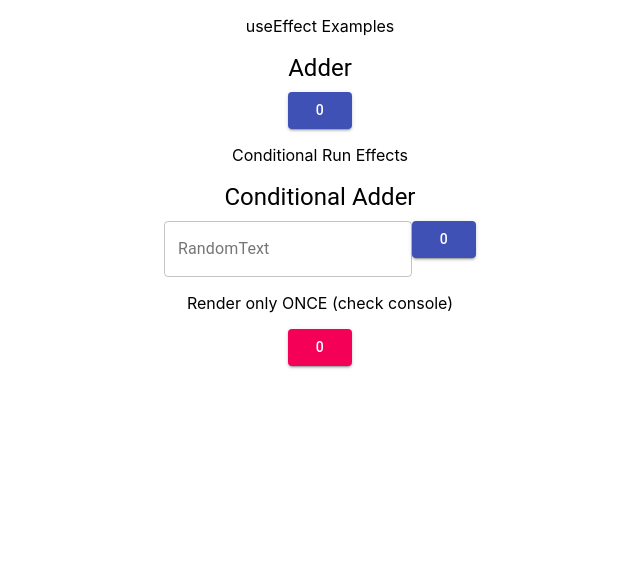
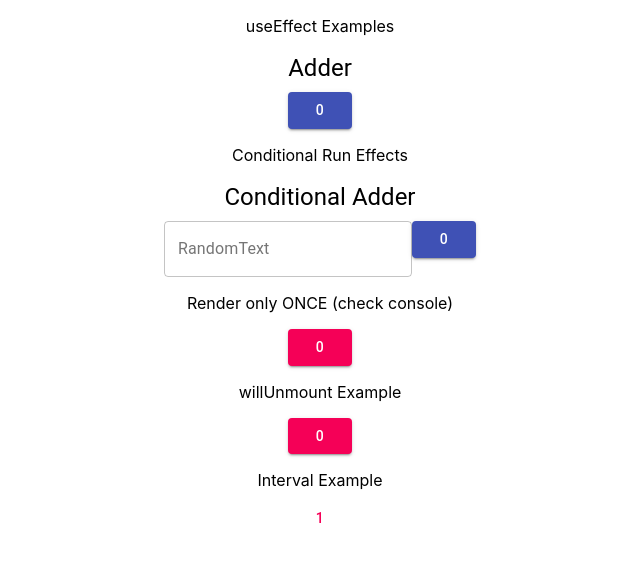
Before and after one commit to DhruvChavda/understanding-hooks, a React (Create React App) app: page / in a window 1280 px wide. Shown: the top 562 px of the page, without its empty margins (320-960 px from the left). Built offline with nearby package versions, Linux system fonts and the light colour scheme.

Commit message:
Ue4 is NOT UPDATED yet, Ue4 is about cleanup function, will update later Ue5 is added and working

```diff
--- a/src/App.js
+++ b/src/App.js
@@ -2,6 +2,8 @@ import "./App.css";
 import Ue1 from "./useEffectExamples/Ue1";
 import Ue2 from "./useEffectExamples/Ue2";
 import Ue3 from "./useEffectExamples/Ue3";
+import Ue4 from "./useEffectExamples/Ue4";
+import Ue5 from "./useEffectExamples/Ue5";
 
 function App() {
   return (
@@ -12,6 +14,10 @@ function App() {
       <Ue2 />
       <p>Render only ONCE (check console)</p>
       <Ue3 />
+      <p>willUnmount Example</p>
+      <Ue4 />
+      <p>Interval Example</p>
+      <Ue5 />
     </div>
   );
 }
--- /dev/null
+++ b/src/useEffectExamples/Ue4.js
@@ -0,0 +1,31 @@
+import React, { useEffect, useState } from "react";
+import { Button } from "@material-ui/core";
+
+// useEffect Example
+// adding [] as second argument will make useEffect work only on 1st render
+// Cleanup function demonstration
+// Same as componentWillUnmount() method
+
+function Ue4() {
+  const [cnt, setCnt] = useState(0);
+
+  useEffect(() => {
+    console.log("Log at the time of initial render only");
+  },[]);
+
+  return (
+    <React.Fragment>
+      <Button
+        variant="contained"
+        color="secondary"
+        onClick={() => {
+          setCnt((x) => x + 1);
+        }}
+      >
+        {cnt}
+      </Button>
+    </React.Fragment>
+  );
+}
+
+export default Ue4;
--- /dev/null
+++ b/src/useEffectExamples/Ue5.js
@@ -0,0 +1,35 @@
+import { Typography } from "@material-ui/core";
+import React, { useState, useEffect } from "react";
+
+// cleanup function clears interval every time
+// interval ID can be viewed in the console.log as it displays new ID everytime
+// this is beacuse time is added in dependency array
+// it changes and triggers return function as well as new setInterval
+// DEEEEEEEEEEEEEEEEEEEEEEEEEEEEEEP!!
+// here we are using previous state as parameter in setTime which is a good practice
+// if prev State was not used then it becomes mandatory to add time in dependency list to update it to new value
+// You can try by these by removing time from dependency list OR prev state from setTime
+
+function Ue5() {
+  const [time, setTime] = useState(0);
+  useEffect(() => {
+    console.log("tick");
+    const id = setInterval(() => {
+      setTime((time) => time + 1);
+      console.log("ticktock");
+    }, 5000);
+    return () => {
+      console.log("Returned! "+ id);
+      clearInterval(id);
+    };
+  }, [time]);
+  return (
+    <React.Fragment>
+      <Typography variant="button" color="secondary">
+        {time}
+      </Typography>
+    </React.Fragment>
+  );
+}
+
+export default Ue5;
```
